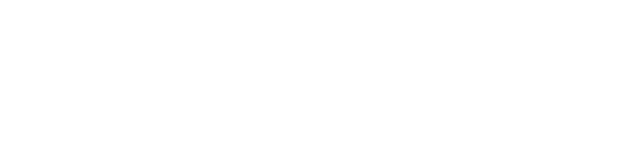
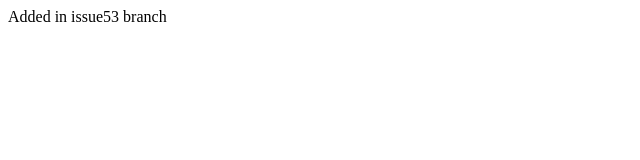
Before and after one commit to PraveenR1/TestRepo, a plain HTML site: page index.html in a window 1280 px wide. Shown: the whole page, without its empty margins (0-640 px from the left). Drawn offline with Linux system fonts and the light colour scheme.

Commit message:
modified index.html in issue53 branch

```diff
--- a/index.html
+++ b/index.html
@@ -1,6 +1,7 @@
 <html>
 <head> </head>
 <body>
+<p> Added in issue53 branch</p>
 </body>
 
 </html>
```
